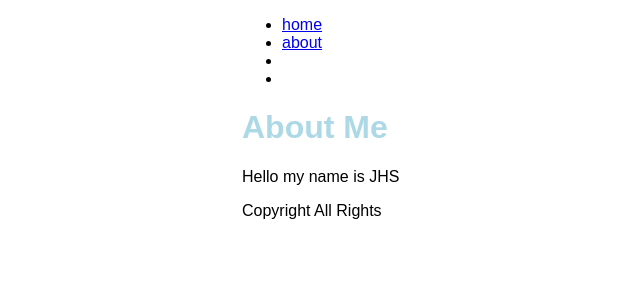
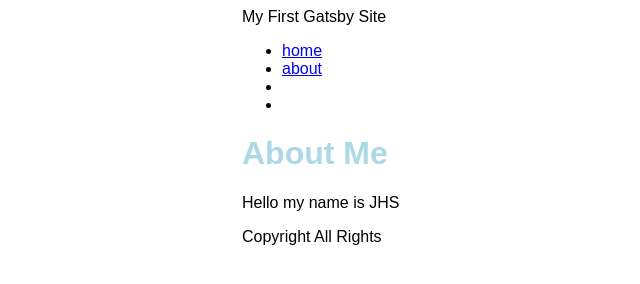
Before and after one commit to JeongHyeSoo/my-blog-2022-06-28, a Gatsby site: page /about in a window 1280 px wide. Shown: the whole page, without its empty margins (148-788 px from the left). Built offline with nearby package versions, Linux system fonts and the light colour scheme; Gatsby itself is replaced by a stand-in of ours.

Commit message:
그래프QL로 데이터 레이아웃에 표시 시도, 데이터 가져오기 실패

```diff
--- a/gatsby-config.js
+++ b/gatsby-config.js
@@ -1,7 +1,7 @@
 module.exports = {
   siteMetadata: {
     title: "My First Gatsby Site",
-    siteUrl: `https://www.yourdomain.tld`,
+    description: "이 사이트에는 개발자 정혜수의 개발일지가 담겨 있습니다."
   },
-  plugins: ["gatsby-plugin-image",  "gatsby-plugin-sharp",],
-}
+  plugins: ["gatsby-plugin-image", "gatsby-plugin-sharp"],
+};
--- a/package.json
+++ b/package.json
@@ -15,10 +15,13 @@
     "clean": "gatsby clean"
   },
   "dependencies": {
+    "express": "^4.18.1",
+    "express-graphql": "^0.12.0",
     "gatsby": "^4.17.1",
     "gatsby-plugin-image": "^2.17.0",
     "gatsby-plugin-sharp": "^4.17.0",
     "gatsby-source-filesystem": "^4.17.0",
+    "graphql": "^15.8.0",
     "react": "^18.1.0",
     "react-dom": "^18.1.0"
   }
--- a/src/components/layout.js
+++ b/src/components/layout.js
@@ -1,12 +1,21 @@
 import React from "react";
-import { Link } from "gatsby"
-
+import { Link, useStaticQuery, graphql } from "gatsby"
 import { container, heading, navLinks, navLinkItem, navLinkText } from "./layout.module.css"
 
 function Layout({ pageTitle, children }) {
+
+    const data = {
+        site: {
+            siteMetadata :{
+                title :"My First Gatsby Site",
+            },
+        },
+    };
     return (
         <div className={container}>
-            <title>{pageTitle}</title>
+            <title>{pageTitle} | {data.site.siteMetadata.title}</title>
+            <header>{data.site.siteMetadata.title}</header>
+            <div>{data.site.siteMetadata.description}</div>
             <nav>
                 <ul className={navLinks}>
                     <li className={navLinkItem}>
```
Also changed, not shown: 1 other file.
